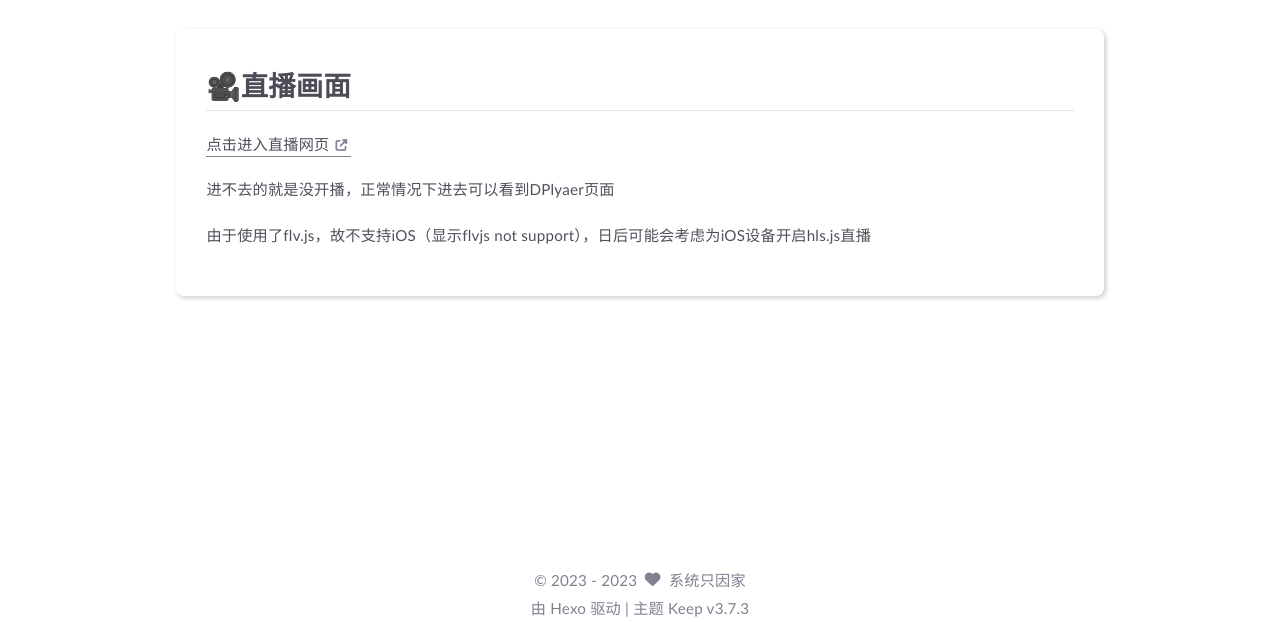
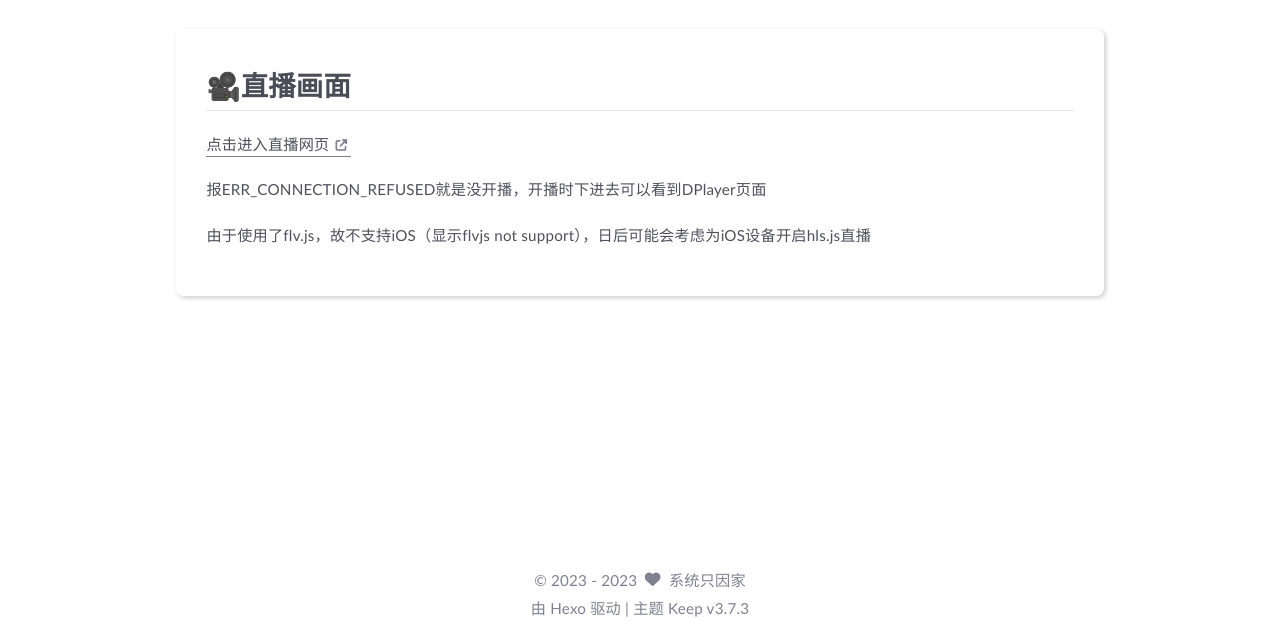
Before and after one commit to Poempoat/poempoat.github.io, a plain HTML site: page live/index.html in a window 1280 px wide. Shown: the part 79-701 px from the top of the page. Drawn offline with Linux system fonts and the light colour scheme; no server answers; a script that the page names is missing.

Commit message:
修复直播页面错别字

```diff
--- a/live/index.html
+++ b/live/index.html
@@ -189,7 +189,7 @@
         <div class="page-template-content border-box keep-markdown-body">
 
                 <h1 id="🎥直播画面"><a href="#🎥直播画面" class="headerlink" title="🎥直播画面"></a>🎥直播画面</h1><p><a class="link"   target="_blank" rel="noopener" href="http://hk-1.5gbps-2.lcf.icu:51201/" >点击进入直播网页<i class="fas fa-external-link-alt"></i></a></p>
-<p>进不去的就是没开播，正常情况下进去可以看到DPlyaer页面</p>
+<p>报ERR_CONNECTION_REFUSED就是没开播，开播时下进去可以看到DPlayer页面</p>
 <p>由于使用了flv.js，故不支持iOS（显示flvjs not support），日后可能会考虑为iOS设备开启hls.js直播</p>
 
 
```
